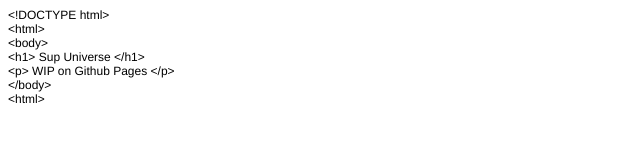
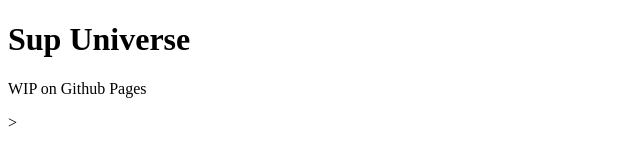
Before and after one commit to AnnaBYDeng/AnnaBYDeng.github.io, a plain HTML site: page index.html in a window 1280 px wide. Shown: the whole page, without its empty margins (0-640 px from the left). Drawn offline with Linux system fonts and the light colour scheme.

Commit message:
Update index.html

```diff
--- a/index.html
+++ b/index.html
@@ -1,22 +1,7 @@
-<!DOCTYPE html PUBLIC "-//W3C//DTD HTML 4.01//EN" "http://www.w3.org/TR/html4/strict.dtd">
+<!DOCTYPE html>
 <html>
-<head>
-  <meta http-equiv="Content-Type" content="text/html; charset=utf-8">
-  <meta http-equiv="Content-Style-Type" content="text/css">
-  <title></title>
-  <meta name="Generator" content="Cocoa HTML Writer">
-  <meta name="CocoaVersion" content="1894.3">
-  <style type="text/css">
-    p.p1 {margin: 0.0px 0.0px 0.0px 0.0px; font: 12.0px Helvetica}
-  </style>
-</head>
-<body>
-<p class="p1">&lt;!DOCTYPE html&gt;</p>
-<p class="p1">&lt;html&gt;</p>
-<p class="p1">&lt;body&gt;</p>
-<p class="p1">&lt;h1&gt; Sup Universe &lt;/h1&gt;</p>
-<p class="p1">&lt;p&gt; WIP on Github Pages &lt;/p&gt;</p>
-<p class="p1">&lt;/body&gt;</p>
-<p class="p1">&lt;html&gt;</p>
-</body>
-</html>
+  <body>
+    <h1> Sup Universe</h1>
+    <p> WIP on Github Pages </p>
+  </body>
+</html>>
```
